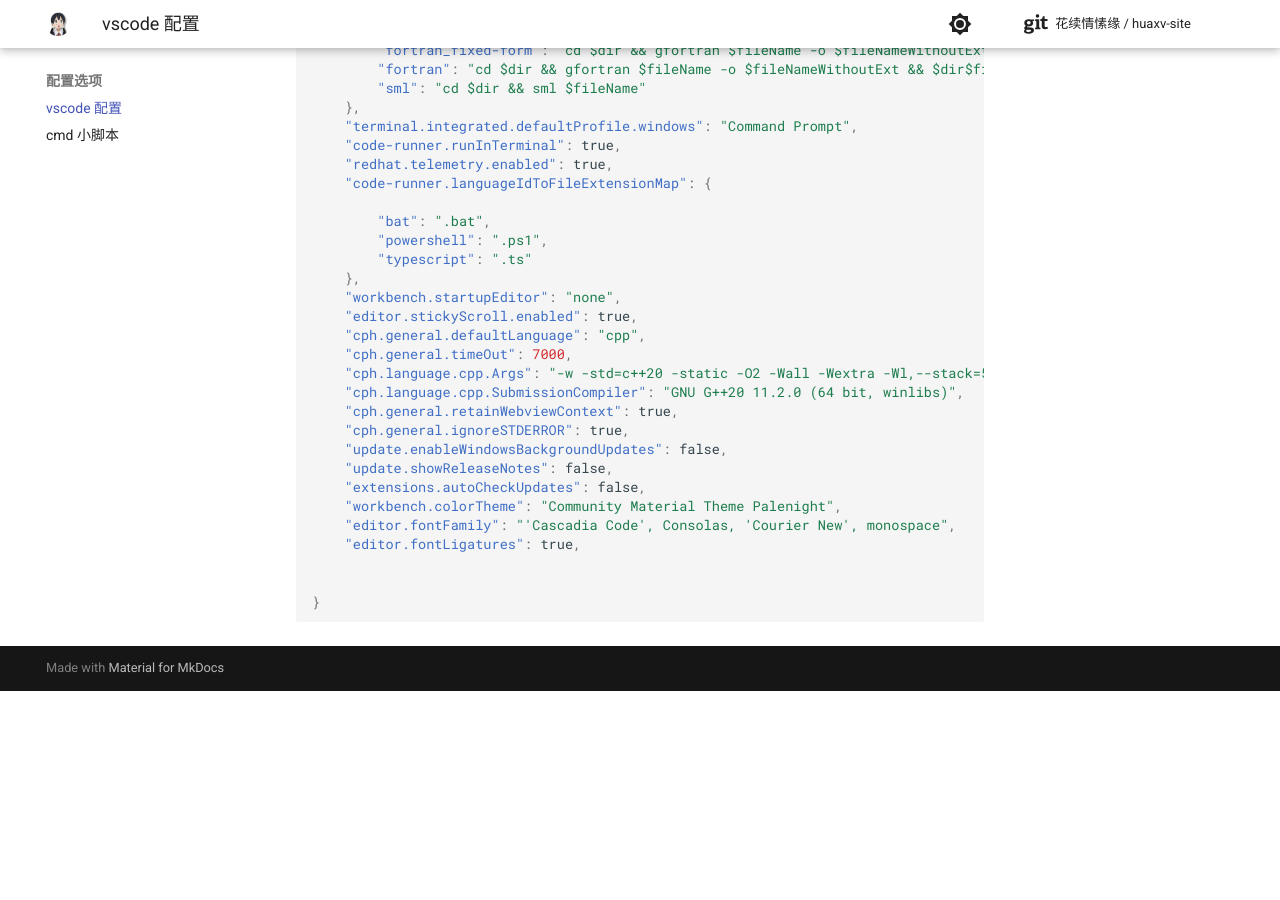
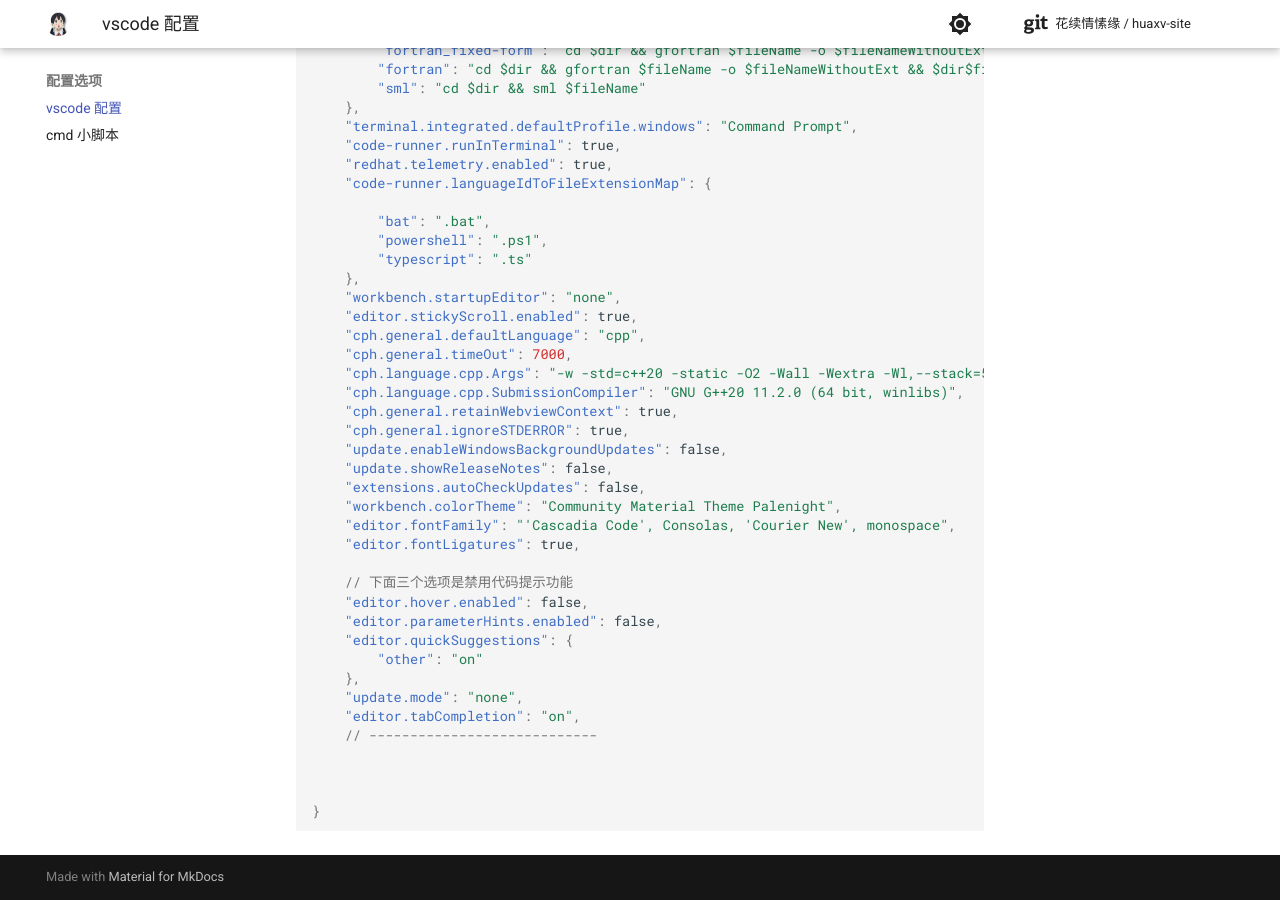
Before and after one commit to huaxv-code/huaxv-site, an MkDocs documentation site: the page built from docs/配置选项/vscode 配置.md, in a window 1280 px wide and 900 px high, scrolled down 2085 px. Built offline with MkDocs 1.6.1 and Material for MkDocs 9.7.7, drawn with Linux system fonts in a browser that asks for light colours; comment, search, counter and statistics services are not loaded; before the commit the page ends 2776 px from its top, so only the background shows below that; some of the changed lines change nothing that is shown.

Commit message:
vscode 配置.md

````diff
--- a/docs/配置选项/vscode 配置.md
+++ b/docs/配置选项/vscode 配置.md
@@ -128,6 +128,17 @@
         "editor.fontFamily": "'Cascadia Code', Consolas, 'Courier New', monospace",
         "editor.fontLigatures": true,
 
+        // 下面三个选项是禁用代码提示功能
+        "editor.hover.enabled": false,
+        "editor.parameterHints.enabled": false,
+        "editor.quickSuggestions": {
+            "other": "on"
+        },
+        "update.mode": "none",
+        "editor.tabCompletion": "on",
+        // ----------------------------
+
+
 
     }
     ```
@@ -146,29 +157,52 @@
             "body": [
                 "#include <bits/stdc++.h>",
                 "",
-                "typedef long long ll;",
                 "using namespace std;",
+                "#define ll long long",
+                "#define rll register long long",
                 "#define endl '\\n'",
+                "template <typename T>",
+                "void read(T& x);",
                 "const ll N = 2000000;",
                 "",
                 "",
-                "",
+                "${0}",
                 "",
                 "",
                 "void solve()",
                 "{",
-                "	",
-                "	",
-                "	",
+                "    ",
+                "    ",
+                "    ",
                 "}",
                 "",
                 "int main()",
                 "{",
-                "	ios::sync_with_stdio(0);",
-                "	cin.tie(0); cout.tie(0);",
-                "	",
-                "	solve();",
-                "	return 0;",
+                "    // ios::sync_with_stdio(0);",
+                "    // cin.tie(0); cout.tie(0);",
+                "    ",
+                "",
+                "    solve();",
+                "    return 0;",
+                "}",
+                "",
+                "template <typename T>",
+                "void read(T& x)",
+                "{",
+                "    x = 0; ",
+                "    T f = 1;",
+                "    register char c = getchar();",
+                "    while (!(c >= '0' && c <= '9'))",
+                "    {",
+                "        if (c == '-') f = -1;",
+                "        c = getchar();",
+                "    }",
+                "    while (c >= '0' && c <= '9')",
+                "    {",
+                "        x = x * 10 + c - '0';",
+                "        c = getchar();",
+                "    }",
+                "    x *= f;",
                 "}",
             ],
             "description": "Log output to console"
````
Also changed, not shown: site/配置选项/vscode 配置/index.html, 1 other file.
